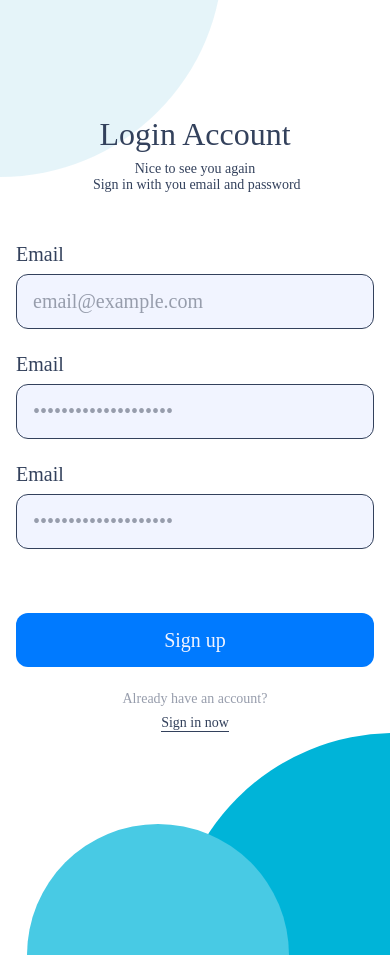
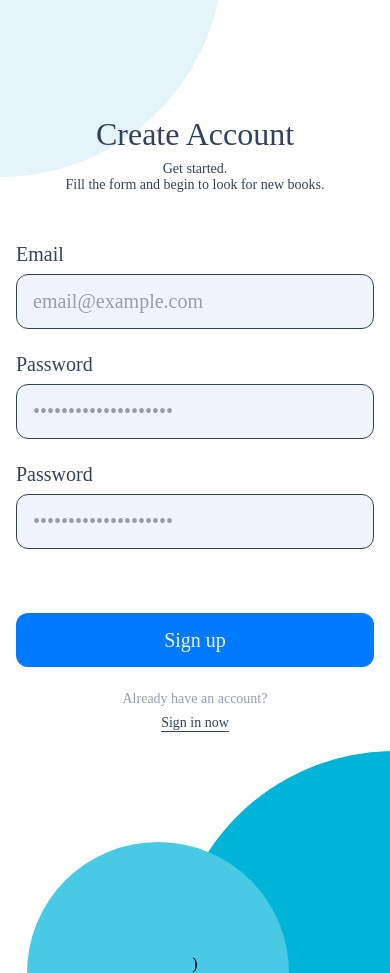
Before and after one commit to gabrielayresdev/Integration, a React Native app: screen / in a window 390 px wide. Built offline with nearby package versions, Linux system fonts and the light colour scheme.

Commit message:
feat: pagination behavior in sign up page

```diff
--- a/App.tsx
+++ b/App.tsx
@@ -1,11 +1,14 @@
 import { StyleSheet, Text, View } from "react-native";
 import Login from "./src/pages/Login/Login";
 import Register from "./src/pages/Register/Register";
+import RegisterContextProvider from "./src/contexts/RegisterContext";
 
 export default function App() {
   return (
     <View>
-      <Register />
+      <RegisterContextProvider>
+        <Register />
+      </RegisterContextProvider>
     </View>
   );
 }
--- /dev/null
+++ b/src/components/RegisterPages/UserAuth.tsx
@@ -0,0 +1,111 @@
+import React from "react";
+import {
+  RegisterDataInterface,
+  useRegisterContext,
+} from "../../contexts/RegisterContext";
+import {
+  Header,
+  Title,
+  Paragraph,
+  Form,
+  ButtonsContainer,
+} from "../../styles/formStyles";
+import { Controller } from "react-hook-form";
+import Input from "../Input/Input";
+import Button from "../Button/Button";
+import TwoLineAnchor from "../TwoLineAnchor/TwoLineAnchor";
+
+const UserAuth = () => {
+  const { pagination, control, handleSubmit, errors, watch } =
+    useRegisterContext();
+  const passwordRef = React.useRef<string>();
+  passwordRef.current = watch("password", "");
+
+  const onSubmit = (data: RegisterDataInterface) => {
+    console.log(data);
+    pagination.goNext();
+  };
+
+  return (
+    <>
+      {/* <Header>
+        <Title>Create Account</Title>
+        <Paragraph>Get started.</Paragraph>
+        <Paragraph>Fill the form and begin to look for new books.</Paragraph>
+      </Header> */}
+      <Form>
+        <Controller
+          control={control}
+          render={({ field: { onChange, onBlur, value } }) => (
+            <Input
+              placeholder="email@example.com"
+              value={value}
+              onChangeText={onChange}
+              onBlur={onBlur}
+              label="Email"
+              error={errors.email}
+            />
+          )}
+          rules={{
+            required: "Email is required",
+            pattern: {
+              value:
+                /^[a-zA-Z0-9.!#$%&'*+/=?^_`{|}~-]+@[a-zA-Z0-9](?:[a-zA-Z0-9-]{0,61}[a-zA-Z0-9])?(?:\.[a-zA-Z0-9](?:[a-zA-Z0-9-]{0,61}[a-zA-Z0-9])?)*$/,
+              message: "Enter with a valid email",
+            },
+          }}
+          name="email"
+        />
+        <Controller
+          control={control}
+          render={({ field: { onChange, onBlur, value } }) => (
+            <Input
+              placeholder="••••••••••••••••••••"
+              value={value}
+              onChangeText={onChange}
+              onBlur={onBlur}
+              label="Password"
+              error={errors.password}
+              secureTextEntry
+            />
+          )}
+          rules={{
+            required: "Password is required",
+          }}
+          name="password"
+        />
+        <Controller
+          control={control}
+          render={({ field: { onChange, onBlur, value } }) => (
+            <Input
+              placeholder="••••••••••••••••••••"
+              value={value}
+              onChangeText={onChange}
+              onBlur={onBlur}
+              label="Password"
+              error={errors.password2}
+              secureTextEntry
+            />
+          )}
+          rules={{
+            required: "Confirm your password",
+            validate: (value) =>
+              value === passwordRef.current || "As senhas não coincidem",
+          }}
+          name="password2"
+        />
+
+        <ButtonsContainer>
+          <Button text="Sign up" onClick={handleSubmit(onSubmit)} />
+          <TwoLineAnchor
+            firstLine="Already have an account?"
+            secondLine="Sign in now"
+          />
+        </ButtonsContainer>
+      </Form>
+      )
+    </>
+  );
+};
+
+export default UserAuth;
--- /dev/null
+++ b/src/contexts/RegisterContext.tsx
@@ -0,0 +1,102 @@
+import React from "react";
+import usePagination from "../hooks/usePagination";
+import {
+  Control,
+  FieldErrors,
+  UseFormHandleSubmit,
+  UseFormWatch,
+  useForm,
+} from "react-hook-form";
+
+const RegisterContext = React.createContext<IRegisterContext | null>(null);
+
+export interface RegisterDataInterface {
+  email: string;
+  password: string;
+  password2: string;
+}
+
+interface PaginationInterface {
+  page: number;
+  goBack: VoidFunction;
+  goNext: VoidFunction;
+  goTo: (page: number) => void;
+}
+
+interface IRegisterContext {
+  formValues: RegisterDataInterface;
+  pagination: PaginationInterface;
+  control: Control<
+    {
+      email: string;
+      password: string;
+      password2: string;
+    },
+    any,
+    {
+      email: string;
+      password: string;
+      password2: string;
+    }
+  >;
+  handleSubmit: UseFormHandleSubmit<
+    {
+      email: string;
+      password: string;
+      password2: string;
+    },
+    {
+      email: string;
+      password: string;
+      password2: string;
+    }
+  >;
+  errors: FieldErrors<{
+    email: string;
+    password: string;
+    password2: string;
+  }>;
+  watch: UseFormWatch<{
+    email: string;
+    password: string;
+    password2: string;
+  }>;
+}
+
+export function useRegisterContext() {
+  const context = React.useContext(RegisterContext);
+  if (!context) throw new Error("useContext must be inside provider");
+  else return context;
+}
+
+const RegisterContextProvider = ({ children }: React.PropsWithChildren) => {
+  const formValues: RegisterDataInterface = {
+    email: "",
+    password: "",
+    password2: "",
+  };
+  const {
+    control,
+    handleSubmit,
+    formState: { errors },
+    watch,
+  } = useForm({
+    defaultValues: {
+      email: formValues.email,
+      password: formValues.password,
+      password2: formValues.password2,
+    },
+  });
+
+  const pagination = usePagination(3);
+
+  return (
+    <RegisterContext.Provider
+      value={{ formValues, pagination, control, handleSubmit, errors, watch }}
+    >
+      {children}
+    </RegisterContext.Provider>
+  );
+};
+
+export default RegisterContextProvider;
--- /dev/null
+++ b/src/hooks/usePagination.tsx
@@ -0,0 +1,21 @@
+import React from "react";
+
+const usePagination = (max: number) => {
+  const [page, setPage] = React.useState(0);
+
+  function goNext() {
+    if (page + 1 < max) setPage(page + 1);
+  }
+
+  function goBack() {
+    if (page - 1 >= 0) setPage(page - 1);
+  }
+
+  function goTo(target: number) {
+    if (0 < target && target < max) setPage(target);
+  }
+
+  return { page, goNext, goBack, goTo };
+};
+
+export default usePagination;
--- a/src/pages/Register/Register.tsx
+++ b/src/pages/Register/Register.tsx
@@ -15,6 +15,9 @@ import Button from "../../components/Button/Button";
 import TwoLineAnchor from "../../components/TwoLineAnchor/TwoLineAnchor";
 import Svg, { Circle } from "react-native-svg";
 import { Controller, useForm } from "react-hook-form";
+import { useRegisterContext } from "../../contexts/RegisterContext";
+import UserAuth from "../../components/RegisterPages/UserAuth";
+import Login from "../Login/Login";
 
 interface FormData {
   email: string;
@@ -23,21 +26,8 @@ interface FormData {
 }
 
 const Register = () => {
-  const {
-    control,
-    handleSubmit,
-    formState: { errors },
-  } = useForm({
-    defaultValues: {
-      email: "",
-      password: "",
-      password2: "",
-    },
-  });
-
-  const onSubmit = (data: FormData) => {
-    console.log(data);
-  };
+  const { pagination } = useRegisterContext();
+  const pages = [<UserAuth />];
 
   return (
     <RegisterDiv>
@@ -50,79 +40,11 @@ const Register = () => {
         <Circle cx="50" cy="50" r="50" strokeWidth=".5" fill="#0096c71a" />
       </CircleDetails>
       <Header>
-        <Title>Login Account</Title>
-        <Paragraph>Nice to see you again</Paragraph>
-        <Paragraph> Sign in with you email and password</Paragraph>
+        <Title>Create Account</Title>
+        <Paragraph>Get started.</Paragraph>
+        <Paragraph>Fill the form and begin to look for new books.</Paragraph>
       </Header>
-      <Form>
-        <Controller
-          control={control}
-          render={({ field: { onChange, onBlur, value } }) => (
-            <Input
-              placeholder="email@example.com"
-              value={value}
-              onChangeText={onChange}
-              onBlur={onBlur}
-              label="Email"
-              error={errors.email}
-              secureTextEntry
-            />
-          )}
-          rules={{
-            required: "Email is required",
-            pattern: {
-              value:
-                /^[a-zA-Z0-9.!#$%&'*+/=?^_`{|}~-]+@[a-zA-Z0-9](?:[a-zA-Z0-9-]{0,61}[a-zA-Z0-9])?(?:\.[a-zA-Z0-9](?:[a-zA-Z0-9-]{0,61}[a-zA-Z0-9])?)*$/,
-              message: "Enter with a valid email",
-            },
-          }}
-          name="email"
-        />
-        <Controller
-          control={control}
-          render={({ field: { onChange, onBlur, value } }) => (
-            <Input
-              placeholder="••••••••••••••••••••"
-              value={value}
-              onChangeText={onChange}
-              onBlur={onBlur}
-              label="Email"
-              error={errors.email}
-              secureTextEntry
-            />
-          )}
-          rules={{
-            required: "Password is required",
-          }}
-          name="password"
-        />
-        <Controller
-          control={control}
-          render={({ field: { onChange, onBlur, value } }) => (
-            <Input
-              placeholder="••••••••••••••••••••"
-              value={value}
-              onChangeText={onChange}
-              onBlur={onBlur}
-              label="Email"
-              error={errors.email}
-              secureTextEntry
-            />
-          )}
-          rules={{
-            required: "Confirm your password",
-          }}
-          name="password2"
-        />
-
-        <ButtonsContainer>
-          <Button text="Sign up" onClick={handleSubmit(onSubmit)} />
-          <TwoLineAnchor
-            firstLine="Already have an account?"
-            secondLine="Sign in now"
-          />
-        </ButtonsContainer>
-
+      {pages[pagination.page]}
       <BottomDetails>
         <BottomDetailsFirstSvg
           width="262px"
@@ -135,7 +57,6 @@ const Register = () => {
           <Circle cx="50" cy="50" r="50" strokeWidth=".5" fill="#00B4D8" />
         </Svg>
       </BottomDetails>
-      </Form>
     </RegisterDiv>
   );
 };
```
Also changed, not shown: src/components/RegisterPages/UserAddress.tsx (added), src/components/RegisterPages/UserData.tsx (added). Lines whose indentation alone changed are shown as unchanged.
